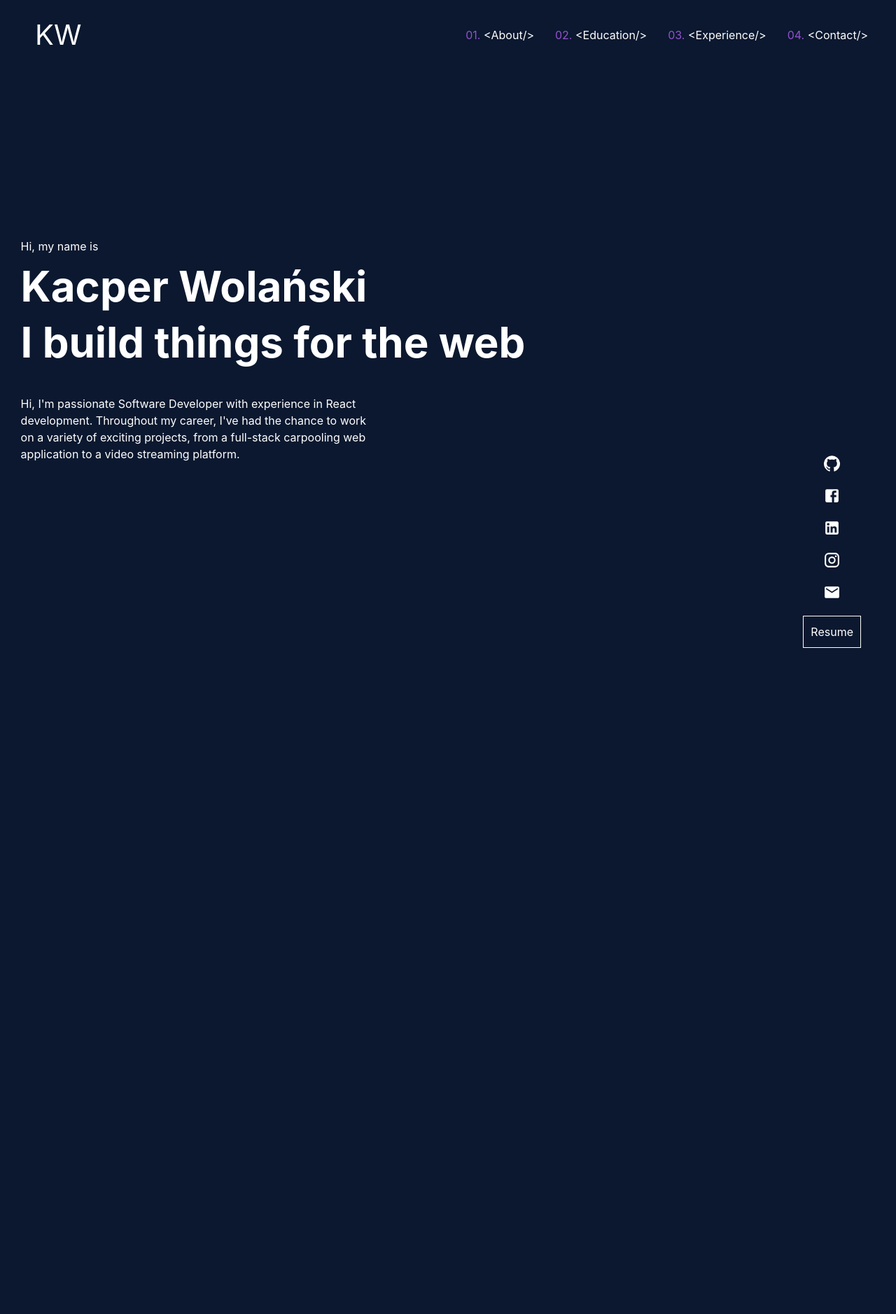
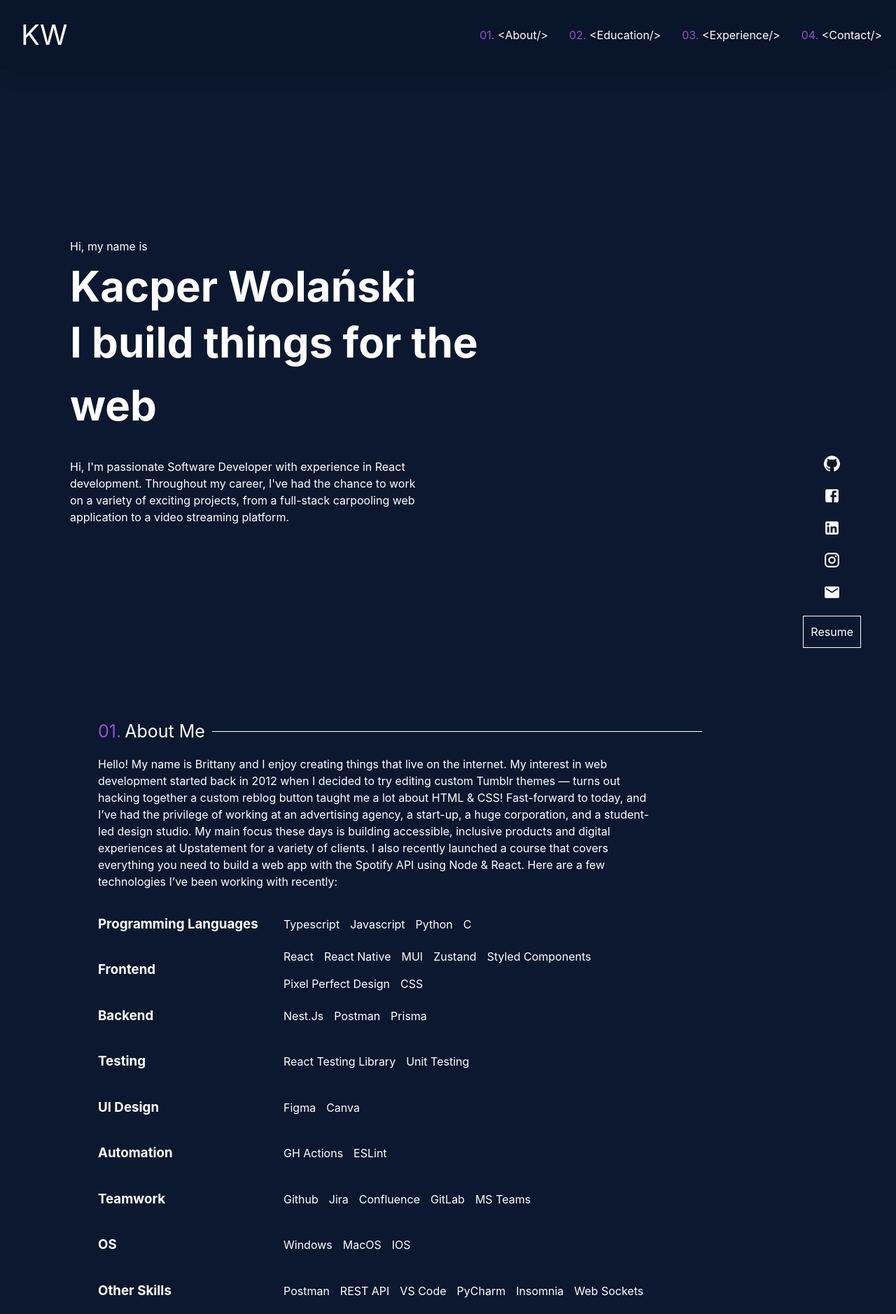
Before and after one commit to kacperwolanski/myPortfolio, a React (Create React App) app in the folder portfolio/: page / in a window 1280 px wide. Shown: the whole page at 70% size. Before the commit the page ends 800 px from the top, so only its background shows below. Built offline with nearby package versions, Linux system fonts and the light colour scheme.

Commit message:
add topmenu animation and blur

```diff
--- a/portfolio/src/App.tsx
+++ b/portfolio/src/App.tsx
@@ -3,16 +3,15 @@ import TopMenu from "./components/topMenu/TopMenu";
 import styled from "styled-components";
 import { CssBaseline, ThemeProvider } from "@mui/material";
 import theme from "./theme/theme";
-
 import Content from "./components/content/Content";
 
 const MainContainer = styled.div`
   position: relative;
-  height: 100%;
   overflow-x: hidden;
   width: 100%;
   background-color: ${theme.palette.custom.background};
 `;
+
 const App: React.FC = () => {
   return (
     <MainContainer>
--- a/portfolio/src/components/content/about/skills/Skills.tsx
+++ b/portfolio/src/components/content/about/skills/Skills.tsx
@@ -11,11 +11,10 @@ import {
   os,
   otherSkills,
 } from "../../../shared/constants/skillSets";
-import { MainSkillSetsContainer } from "./skills.styles";
 
 const Skills = () => {
   return (
-    <MainSkillSetsContainer>
+    <div>
       <SkillsSet skillSet={programmingLanguages} />
       <SkillsSet skillSet={frontend} />
       <SkillsSet skillSet={backend} />
@@ -25,7 +24,7 @@ const Skills = () => {
       <SkillsSet skillSet={teamwork} />
       <SkillsSet skillSet={os} />
       <SkillsSet skillSet={otherSkills} />
-    </MainSkillSetsContainer>
+    </div>
   );
 };
 
--- a/portfolio/src/components/content/about/skills/skills.styles.ts
+++ b/portfolio/src/components/content/about/skills/skills.styles.ts
@@ -1,10 +1,5 @@
 import styled from "styled-components";
 
-export const MainSkillSetsContainer = styled.div`
-  display: flex;
-  flex-direction: column;
-  gap: 10px;
-`;
 export const SkillsSetContainer = styled.div`
   display: flex;
   flex-wrap: wrap;
--- a/portfolio/src/components/content/content.styles.ts
+++ b/portfolio/src/components/content/content.styles.ts
@@ -1,7 +1,6 @@
 import styled from "styled-components";
 
 export const ContentWrapper = styled.div`
-  overflow: auto;
   color: white;
   position: relative;
   display: flex;
--- a/portfolio/src/components/content/introduction/introduction.styles.ts
+++ b/portfolio/src/components/content/introduction/introduction.styles.ts
@@ -3,6 +3,7 @@ import styled from "styled-components";
 export const IntroductionContainer = styled.div`
   margin-top: 300px;
   margin-right: 500px;
+  margin-left: 100px;
 `;
 
 export const MyNameIs = styled.span`
--- a/portfolio/src/components/topMenu/TopMenu.tsx
+++ b/portfolio/src/components/topMenu/TopMenu.tsx
@@ -5,10 +5,13 @@ import ExperienceButton from "./topMenuButtons/ExperienceButton";
 import ContactButton from "./topMenuButtons/ContactButton";
 import { TopMenuButtonsContainer, TopMenuContainer } from "./topMenu.styles";
 import TopMenuLogo from "./topMenuLogo/TopMenuLogo";
+import useIsTopMenuHidden from "./hooks/useIsTopMenuHidden";
 
 const TopMenu = () => {
+  const { isHidden } = useIsTopMenuHidden();
+
   return (
-    <TopMenuContainer>
+    <TopMenuContainer isHidden={isHidden}>
       <TopMenuLogo />
       <TopMenuButtonsContainer>
         <AboutButton />
--- /dev/null
+++ b/portfolio/src/components/topMenu/hooks/useIsTopMenuHidden.ts
@@ -0,0 +1,28 @@
+import { useEffect, useState } from "react";
+
+const useIsTopMenuHidden = () => {
+  const [isHidden, setIsHidden] = useState(false);
+  let lastScrollTop = 0;
+
+  const handleScroll = () => {
+    const scrollTop = window.scrollY;
+
+    if (scrollTop > lastScrollTop && scrollTop > 50) {
+      setIsHidden(true);
+    } else {
+      setIsHidden(false);
+    }
+    lastScrollTop = scrollTop <= 0 ? 0 : scrollTop;
+  };
+
+  useEffect(() => {
+    window.addEventListener("scroll", handleScroll);
+    return () => {
+      console.log("Removing scroll event listener");
+      window.removeEventListener("scroll", handleScroll);
+    };
+  }, []);
+  return { isHidden };
+};
+
+export default useIsTopMenuHidden;
--- a/portfolio/src/components/topMenu/topMenu.styles.ts
+++ b/portfolio/src/components/topMenu/topMenu.styles.ts
@@ -1,20 +1,31 @@
 import styled from "styled-components";
 
-export const TopMenuContainer = styled.div`
+interface TopMenuContainerProps {
+  isHidden: boolean;
+}
+
+export const TopMenuContainer = styled.div<TopMenuContainerProps>`
   position: fixed;
-
+  top: 0;
+  left: 0;
   display: flex;
   align-items: center;
   justify-content: space-between;
-  min-width: 750px;
-  padding: 40px;
   width: 100%;
   height: 100px;
+  padding: 20px;
+  background: rgba(0, 0, 0, 0.1);
+  backdrop-filter: blur(10px);
+  -webkit-backdrop-filter: blur(10px);
+  transition: transform 0.3s ease;
+  transform: ${({ isHidden }) =>
+    isHidden ? "translateY(-100%)" : "translateY(0)"};
+  z-index: 1000;
+  box-shadow: 0px 10px 30px -10px rgba(0, 0, 0, 0.3);
 `;
 
 export const TopMenuButtonsContainer = styled.div`
   display: flex;
   gap: 30px;
-  display: flex;
   align-items: center;
 `;
--- a/portfolio/src/index.css
+++ b/portfolio/src/index.css
@@ -8,7 +8,6 @@ body,
   box-sizing: border-box;
   scroll-behavior: smooth !important;
   background: #0b182f;
-  height: 100% !important;
   width: 100%;
   overflow-x: hidden;
 }
```
